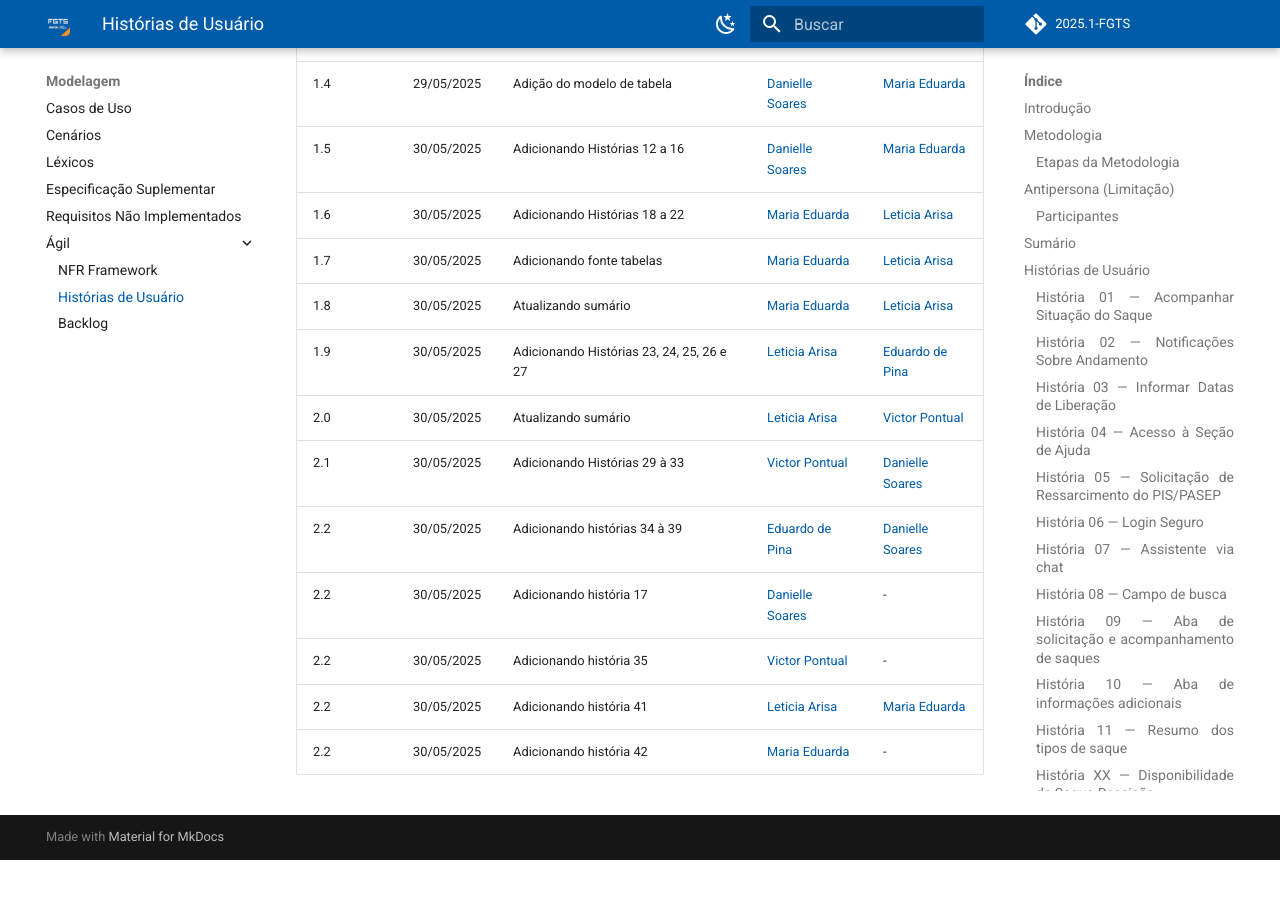
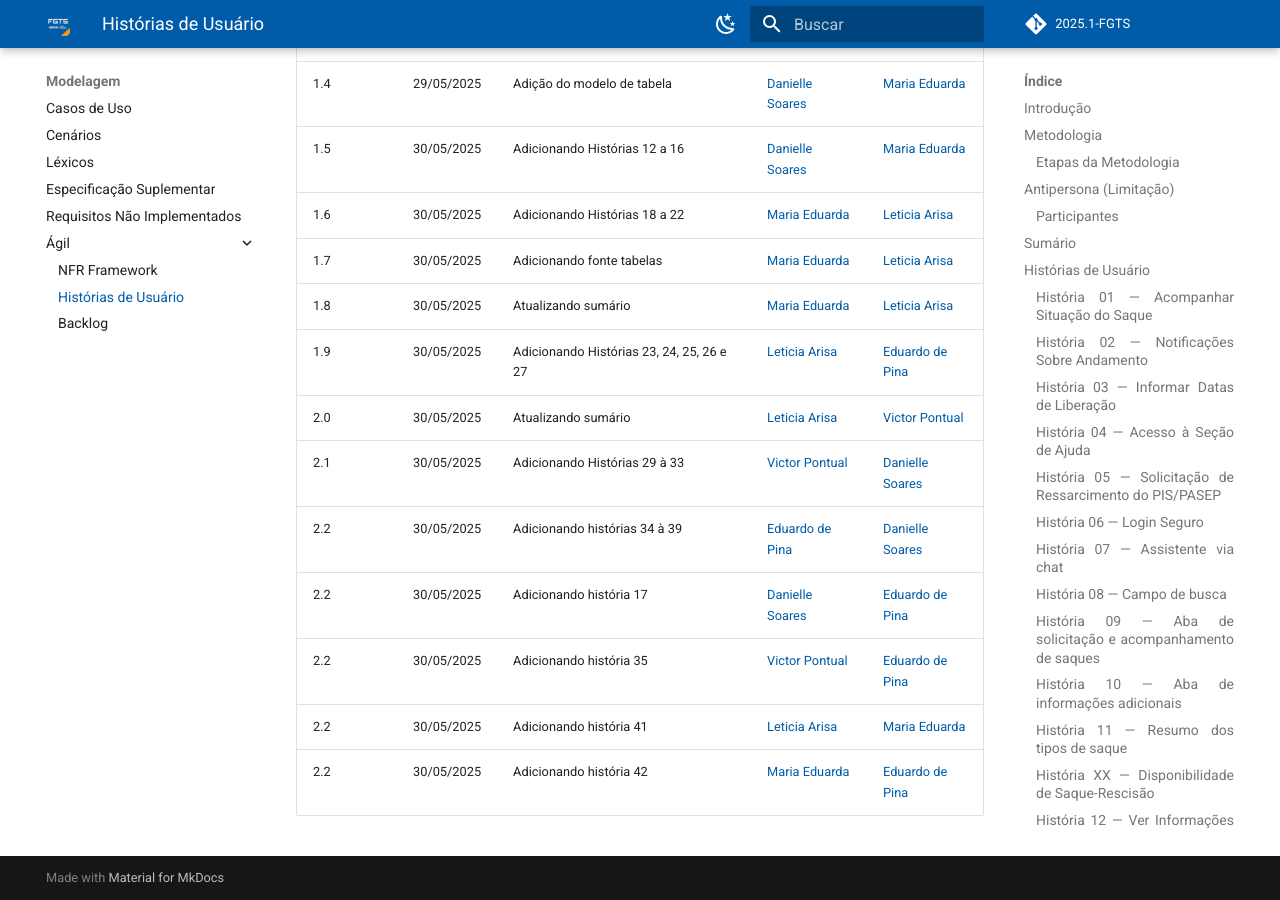
Before and after one commit to eduardodpms/REQ-FGTS, an MkDocs documentation site: the page built from docs/Modelagem-Agil/HistoriasDeUsuario.md, in a window 1280 px wide and 900 px high, scrolled down 33720 px. Built offline with MkDocs 1.6.1 and Material for MkDocs 9.7.7, drawn with Linux system fonts in a browser that asks for light colours; comment, search, counter and statistics services are not loaded; before the commit the page ends 34580 px from its top, so only the background shows below that.

Commit message:
docs: adicionar revisor

```diff
--- a/docs/Modelagem-Agil/HistoriasDeUsuario.md
+++ b/docs/Modelagem-Agil/HistoriasDeUsuario.md
@@ -2150,7 +2150,7 @@ A tabela [2](#tabela-modelo) será utilizada como modelo para a elaboração das
 | 2.0    | 30/05/2025 | Atualizando sumário | [Leticia Arisa](https://github.com/Leticia-Arisa-K-Higa)  | [Victor Pontual](https://github.com/VictorPontual) |
 | 2.1    | 30/05/2025 | Adicionando Histórias 29 à 33 | [Victor Pontual](https://github.com/VictorPontual)  | [Danielle Soares](https://github.com/danielle-soaress) |
 | 2.2    | 30/05/2025 | Adicionando histórias 34 à 39 | [Eduardo de Pina](https://github.com/eduardodpms) | [Danielle Soares](https://github.com/danielle-soaress) |
-| 2.2    | 30/05/2025 | Adicionando história 17 | [Danielle Soares](https://github.com/danielle-soaress) | - |
-| 2.2    | 30/05/2025 | Adicionando história 35 | [Victor Pontual](https://github.com/VictorPontual) | - |
+| 2.2    | 30/05/2025 | Adicionando história 17 | [Danielle Soares](https://github.com/danielle-soaress) | [Eduardo de Pina](https://github.com/eduardodpms) |
+| 2.2    | 30/05/2025 | Adicionando história 35 | [Victor Pontual](https://github.com/VictorPontual) | [Eduardo de Pina](https://github.com/eduardodpms) |
 | 2.2    | 30/05/2025 | Adicionando história 41 | [Leticia Arisa](https://github.com/Leticia-Arisa-K-Higa) | [Maria Eduarda](https://github.com/dudaa28) |
-| 2.2    | 30/05/2025 | Adicionando história 42 | [Maria Eduarda](https://github.com/dudaa28) | - |
+| 2.2    | 30/05/2025 | Adicionando história 42 | [Maria Eduarda](https://github.com/dudaa28) | [Eduardo de Pina](https://github.com/eduardodpms) |
```
